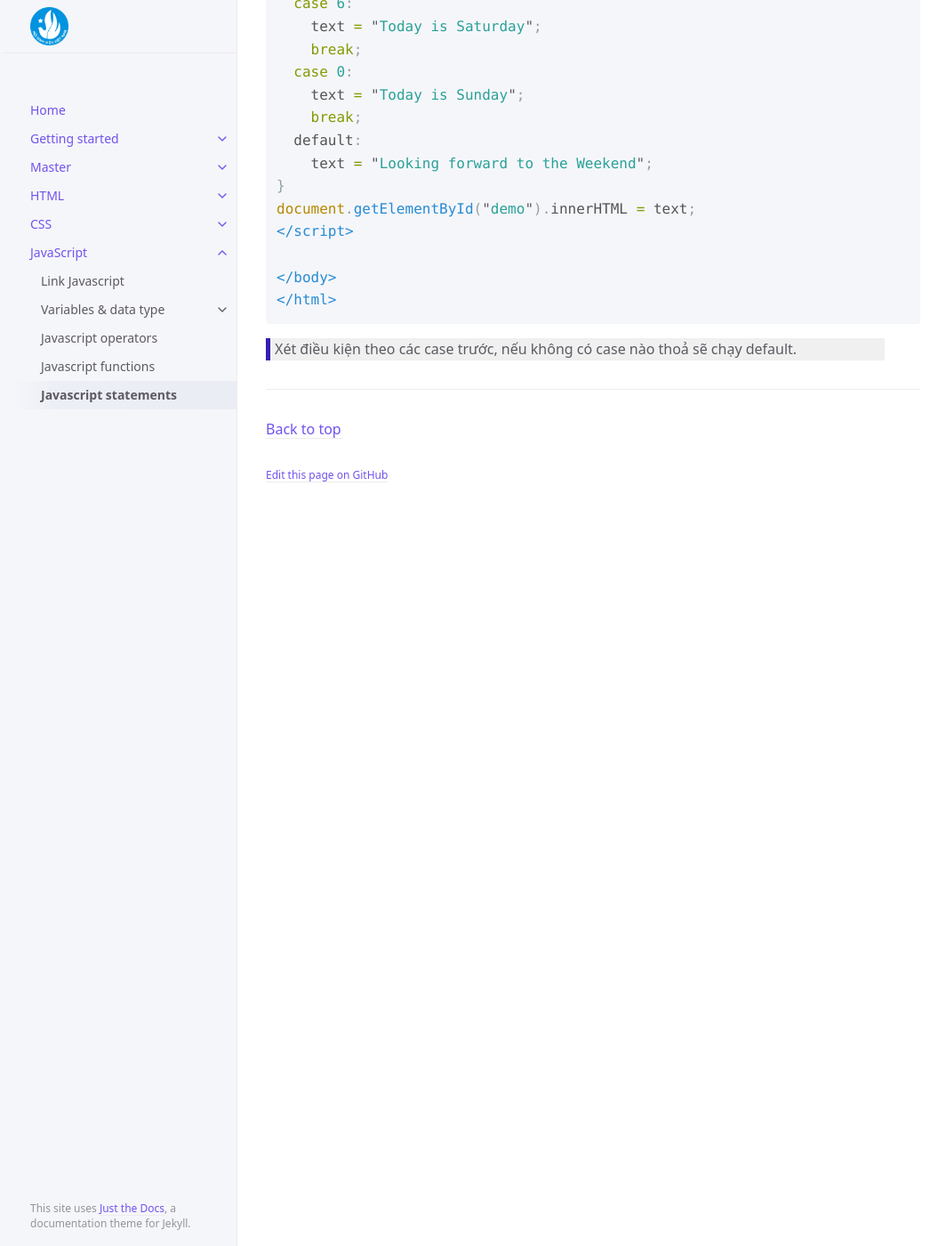
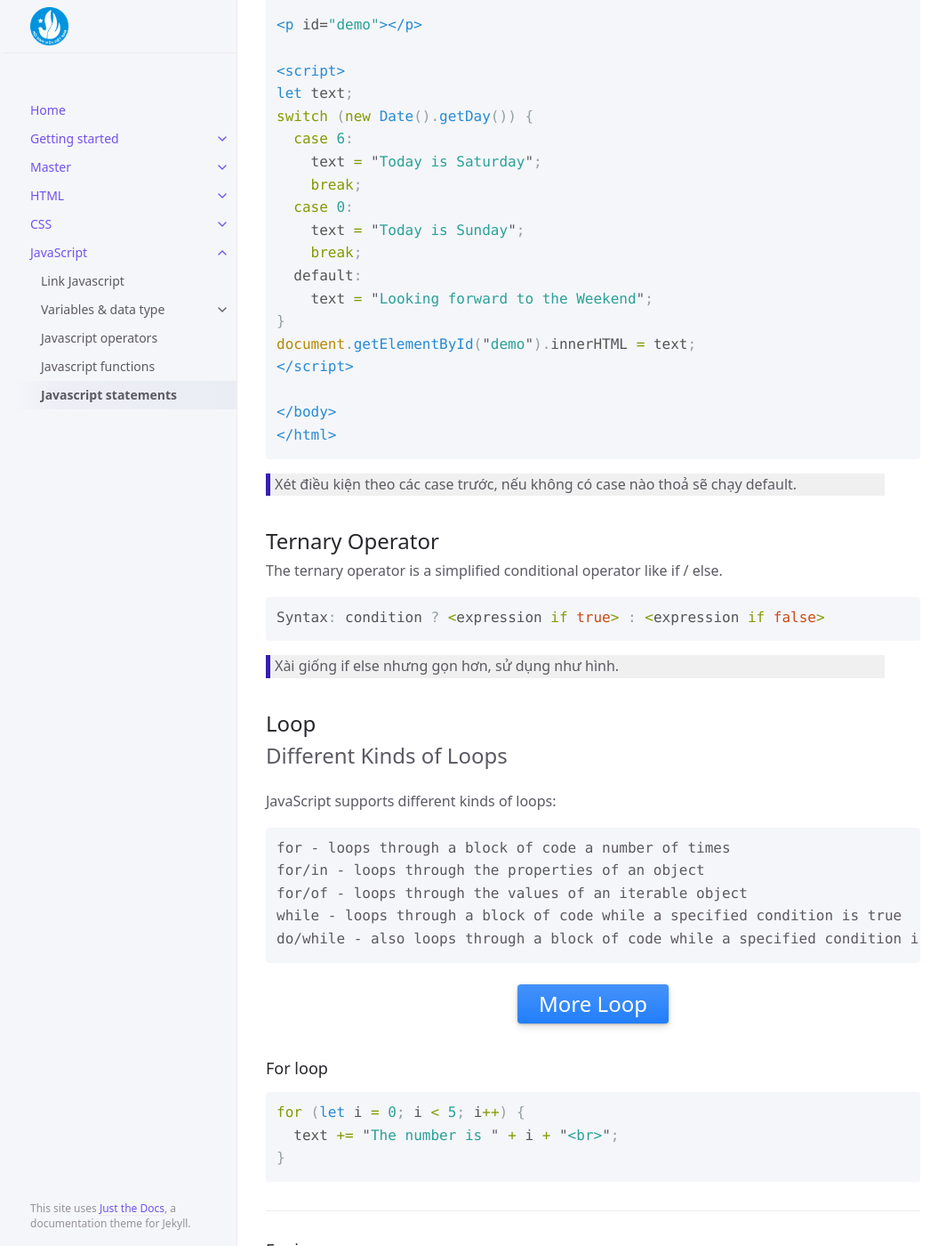
Before and after one commit to FTU2-Student-Association/official-materials, a Jekyll site: the page built from docs/javascript/statementjs.md, in a window 1280 px wide and 1400 px high, scrolled down 1414 px. Shown: the whole window at 89% size, without its empty margins (105-1169 px from the left). Built offline with Jekyll 4.4.1, drawn with Linux system fonts in a browser that asks for light colours; some of the changed text lies outside the part shown.

Commit message:
goodnight me again

````diff
--- a/docs/javascript/statementjs.md
+++ b/docs/javascript/statementjs.md
@@ -84,3 +84,85 @@ document.getElementById("demo").innerHTML = text;
 
 >Xét điều kiện theo các case trước, nếu không có case nào thoả sẽ chạy default.
 {: .q}
+
+## Ternary Operator
+The ternary operator is a simplified conditional operator like if / else.
+
+```js
+Syntax: condition ? <expression if true> : <expression if false>
+```
+
+>Xài giống if else nhưng gọn hơn, sử dụng như hình.
+{: .q}
+
+## Loop
+
+Different Kinds of Loops
+{: .fs-6}
+
+JavaScript supports different kinds of loops:
+
+```markdown
+for - loops through a block of code a number of times
+for/in - loops through the properties of an object
+for/of - loops through the values of an iterable object
+while - loops through a block of code while a specified condition is true
+do/while - also loops through a block of code while a specified condition is true
+```
+
+[More Loop](https://www.w3schools.com/js/js_loop_for.asp){: .btn .btn-blue .mb-1 .mt-2 .fs-6 .m-auto}
+
+### For loop
+
+```js
+for (let i = 0; i < 5; i++) {
+  text += "The number is " + i + "<br>";
+}
+```
+
+---
+
+### For in
+
+```js
+const person = {
+  fname:"John",
+  lname:"Doe",
+  age:25};
+
+let text = "";
+for (let x in person) {
+  text += person[x];
+}
+
+console.log(text)
+```
+
+>Lấy từng phần tử của object ra
+
+[For in](https://www.w3schools.com/js/js_loop_forin.asp){: .btn .btn-blue .mb-1 .mt-2 .fs-6 .m-auto}
+
+>Khi cần học sẽ cập nhật thêm.
+{: .q}
+
+---
+
+### For of
+
+```js
+const cars = ["BMW", "Volvo", "Mini"];
+
+let text = "";
+for (let x of cars) {
+  text += x;
+}
+
+console.log(text)
+```
+
+>Lấy từng phần tử của mảng hoặc từng chữ cái của chuỗi.
+{: .q}
+
+[For of](https://www.w3schools.com/js/js_loop_forof.asp){: .btn .btn-blue .mb-1 .mt-2 .fs-6 .m-auto}
+
+>Khi cần học sẽ cập nhật thêm.
````
